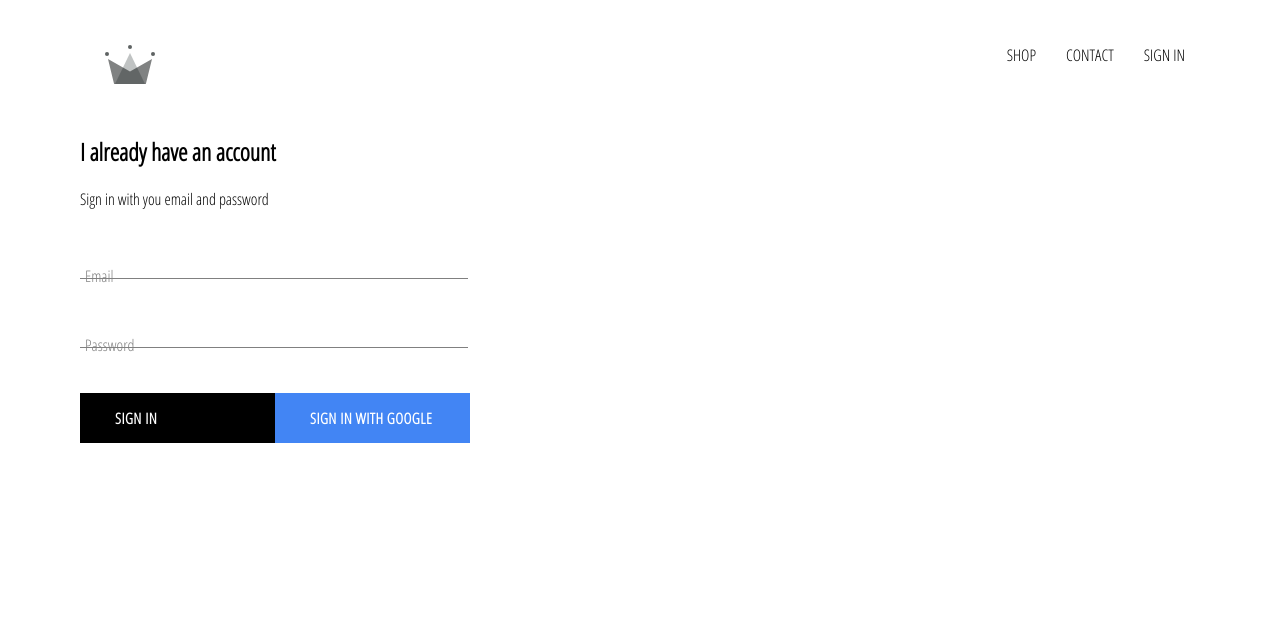
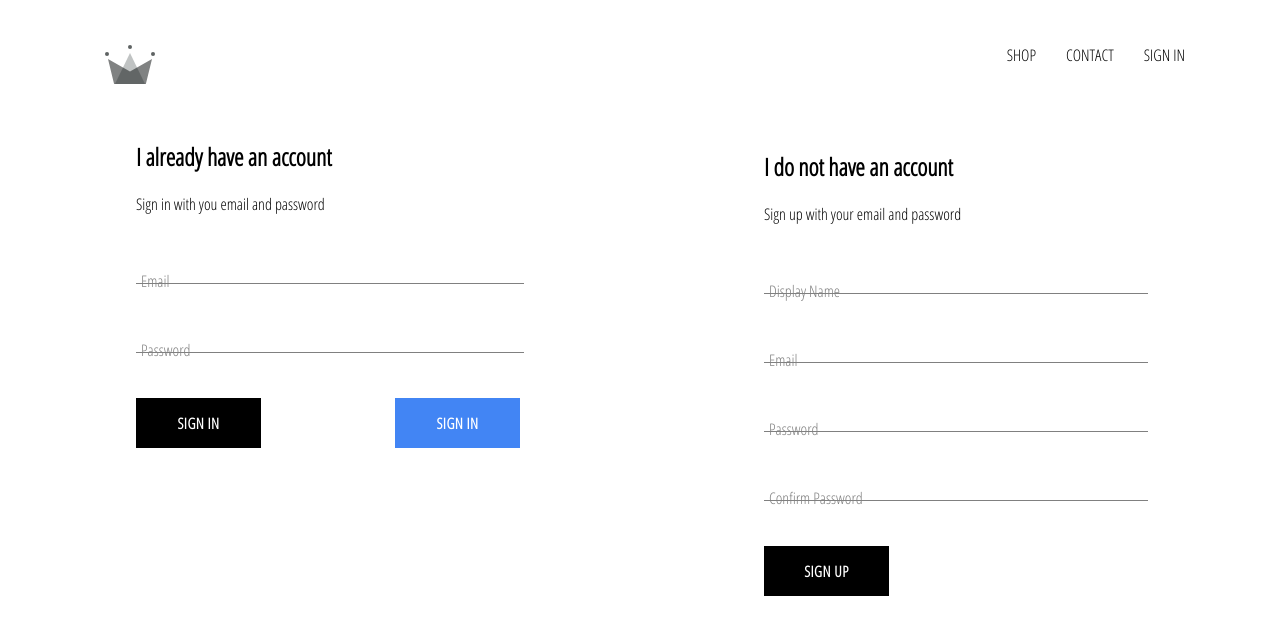
Before and after one commit to agashish/crown-clothing, a React (Create React App) app: page /signin in a window 1280 px wide. Shown: the top 634 px of the page. Built offline with nearby package versions, Linux system fonts and the light colour scheme; no server answers.

Commit message:
Sign-In and SignUp componenet added along with google signup-signin and sinup with email and password

```diff
--- a/src/App.css
+++ b/src/App.css
@@ -1,8 +1,6 @@
 body {
     font-family: "Open Sans Condensed";
     padding: 20px 80px;
-
-
 }
 
 a {
--- a/src/App.js
+++ b/src/App.js
@@ -6,7 +6,7 @@
 import ShopPage from './pages/shop-page/shop-page.component';
 import Header from './components/header/header.component';
 import SignInAndSignUp from './pages/sign-in-and-sign-up/sign-in-and-sign-up.component';
-import { auth } from './firebase/firebase.utils';
+import { auth, createUserProfileDocument } from './firebase/firebase.utils';
 
 const HatsPage = props => {
   return (
@@ -26,13 +26,34 @@
 
   // #### FIRST TIME
   unsubscribeAuth = null;
+
   componentDidMount = () => {
-    console.log('componentDidMount')
-    this.unsubscribeAuth = auth.onAuthStateChanged((user) => {
-      console.log('OPEN SUBSCRIBER INVOKED')
-      console.log(user);
+    let userRef = null;
+
+    // OPEN OBSERVER
+    this.unsubscribeAuth = auth.onAuthStateChanged( async userAuth => {
+
+      if(userAuth) {
+        userRef = await createUserProfileDocument(userAuth);
+
+        // OPEN OBSERVER
+        userRef.onSnapshot(snapshot => {
+          // console.log(snapshot.data())
+          // console.log(snapshot)
+
+          this.setState({
+            currentUser: {
+              id: snapshot.id,
+            ...snapshot.data()
+            }
+          }, () => {
+            console.log(this.state)
+          })
+        })
+      }
+
       this.setState({
-        currentUser: user
+        currentUser: userAuth
       })
     })
   }
--- a/src/components/custom-button/custom-button.component.jsx
+++ b/src/components/custom-button/custom-button.component.jsx
@@ -4,9 +4,9 @@
 
 const CustomButton = ({children, isGoogleSignIn, ...otherProps}) => {
     return (
-        <div className={`${isGoogleSignIn ? 'google-sign-in' : ''} custom-button`} {...otherProps}>
+        <button className={`${isGoogleSignIn ? 'google-sign-in' : ''} custom-button`} {...otherProps}>
             {children}
-        </div>
+        </button>
     )
 }
 
--- a/src/components/sign-in/sign-in.component.jsx
+++ b/src/components/sign-in/sign-in.component.jsx
@@ -7,7 +7,6 @@
 import CustomButton from '../../components/custom-button/custom-button.component';
 
 import { signInWithGoogle } from './../../firebase/firebase.utils';
-
 
 class SignIn extends React.Component {
     constructor(props) {
--- /dev/null
+++ b/src/components/sign-up/sign-up.component.jsx
@@ -0,0 +1,116 @@
+import React from 'react';
+
+import FormInput from './../form-input/form-input.component';
+
+import CustomButton from './../custom-button/custom-button.component';
+
+import './sign-up.styles.scss';
+
+
+import { auth, createUserProfileDocument } from './../../firebase/firebase.utils';
+
+class SignUp extends React.Component {
+
+    constructor() {
+        super();
+
+        this.state = {
+            displayName:'',
+            email:'',
+            password:'',
+            confirmPassword:'',
+        }
+
+        this.handleSubmit = this.handleSubmit.bind(this);
+    }
+
+    handleSubmit = async (event) => {
+        event.preventDefault();
+
+        const { displayName, email, password, confirmPassword} = this.state;
+
+        if( password !== confirmPassword ) {
+            alert('Password dont match');
+            return;
+        }
+
+        try {
+            const {user} = await auth.createUserWithEmailAndPassword(email, password)
+            const userRef = await createUserProfileDocument(user, {displayName})
+
+            this.setState({
+                displayName:'',
+                email:'',
+                password:'',
+                confirmPassword:'',
+            })
+
+            console.log(userRef)
+        } catch(err) {
+            console.log(err)
+        }
+    }
+
+    handleChange = (event) => {
+        const {name, value} = event.target
+        this.setState({[name]: value});
+    }
+
+    render() {
+
+        const {
+            displayName,
+            email,
+            password,
+            confirmPassword
+        } = this.state;
+        return (
+            <div className="sign-up">
+                <h2 className="title">I do not have an account</h2>
+                <span className="sub-title">Sign up with your email and password</span>
+                <form className="sign-up-form" onSubmit={this.handleSubmit}>
+                    <FormInput
+                        type="text"
+                        name="displayName"
+                        value={displayName}
+                        onChange={this.handleChange}
+                        label="Display Name"
+                        required
+                    />
+
+                    <FormInput
+                        type="email"
+                        name="email"
+                        value={email}
+                        onChange={this.handleChange}
+                        label="Email"
+                        required
+                    />
+
+                    <FormInput
+                        type="password"
+                        name="password"
+                        value={password}
+                        onChange={this.handleChange}
+                        label="Password"
+                        required
+                    />
+
+                    <FormInput
+                        type="password"
+                        name="confirmPassword"
+                        value={confirmPassword}
+                        onChange={this.handleChange}
+                        label="Confirm Password"
+                        required
+                    />
+
+                    <CustomButton type="submit">SIGN UP</CustomButton>
+                </form>
+            </div>
+        )
+    }
+}
+
+
+export default SignUp;
--- /dev/null
+++ b/src/components/sign-up/sign-up.styles.scss
@@ -0,0 +1,14 @@
+@mixin addSignUpStyle {
+    display: flex;
+    flex-direction: column;
+    width: 380px;
+}
+
+@mixin addTitle {
+    margin: 10px 0px;
+}
+
+.sign-up {
+    @include addSignUpStyle();
+    @include addTitle();
+}
--- a/src/firebase/firebase.utils.js
+++ b/src/firebase/firebase.utils.js
@@ -17,6 +17,37 @@
 export const auth = firebase.auth();
 export const firestore = firebase.firestore();
 
+// #### JUST CHECK AND SAVE USER DATA
+// #### THSI FUNCTION PROVIDE THE SNAPSHOT AFTER COME TO FIRESTORE SERVER
+export const createUserProfileDocument = async (userAuth, additionalData) => {
+
+    // #### USER DATA IS NULL
+    if( !userAuth ) return;
+
+    const userRef = firestore.doc(`users/${userAuth.uid}`)
+    const snapShot = await userRef.get() // PROVIDE THE ACTUAL DATA - MEANS SNAPSHOT IF SOMEONE IS ASKING ABOUT IT.
+
+    if( !snapShot.exists ) {
+
+        const { displayName, email } = userAuth;
+        const createdAt = new Date();
+
+        try {
+            await userRef.set({
+                name: displayName,
+                email: email,
+                createdAt,
+                ...additionalData
+            })
+
+        } catch(error) {
+            console.log(error.message)
+        }
+    }
+
+    return userRef;
+}
+
 // #### IT WILL GIVE ACCESS OF GOOGLE AUTH PROVIDER CLASS FROM AUTH LIB.
 const provider = new firebase.auth.GoogleAuthProvider();
 
--- a/src/pages/sign-in-and-sign-up/sign-in-and-sign-up.component.jsx
+++ b/src/pages/sign-in-and-sign-up/sign-in-and-sign-up.component.jsx
@@ -4,9 +4,12 @@
 
 import SignIn from './../../components/sign-in/sign-in.component';
 
+import SignUp from './../../components/sign-up/sign-up.component';
+
 const SignInAndSignUp = () => (
     <div className='sign-in-and-sign-up'>
         <SignIn />
+        <SignUp />
     </div>
 )
 
--- a/src/pages/sign-in-and-sign-up/sign-in-and-sign-up.styles.scss
+++ b/src/pages/sign-in-and-sign-up/sign-in-and-sign-up.styles.scss
@@ -0,0 +1,6 @@
+.sign-in-and-sign-up {
+    width: 90%;
+    display: flex;
+    justify-content: space-between;
+    margin: 30px auto;
+}
```
